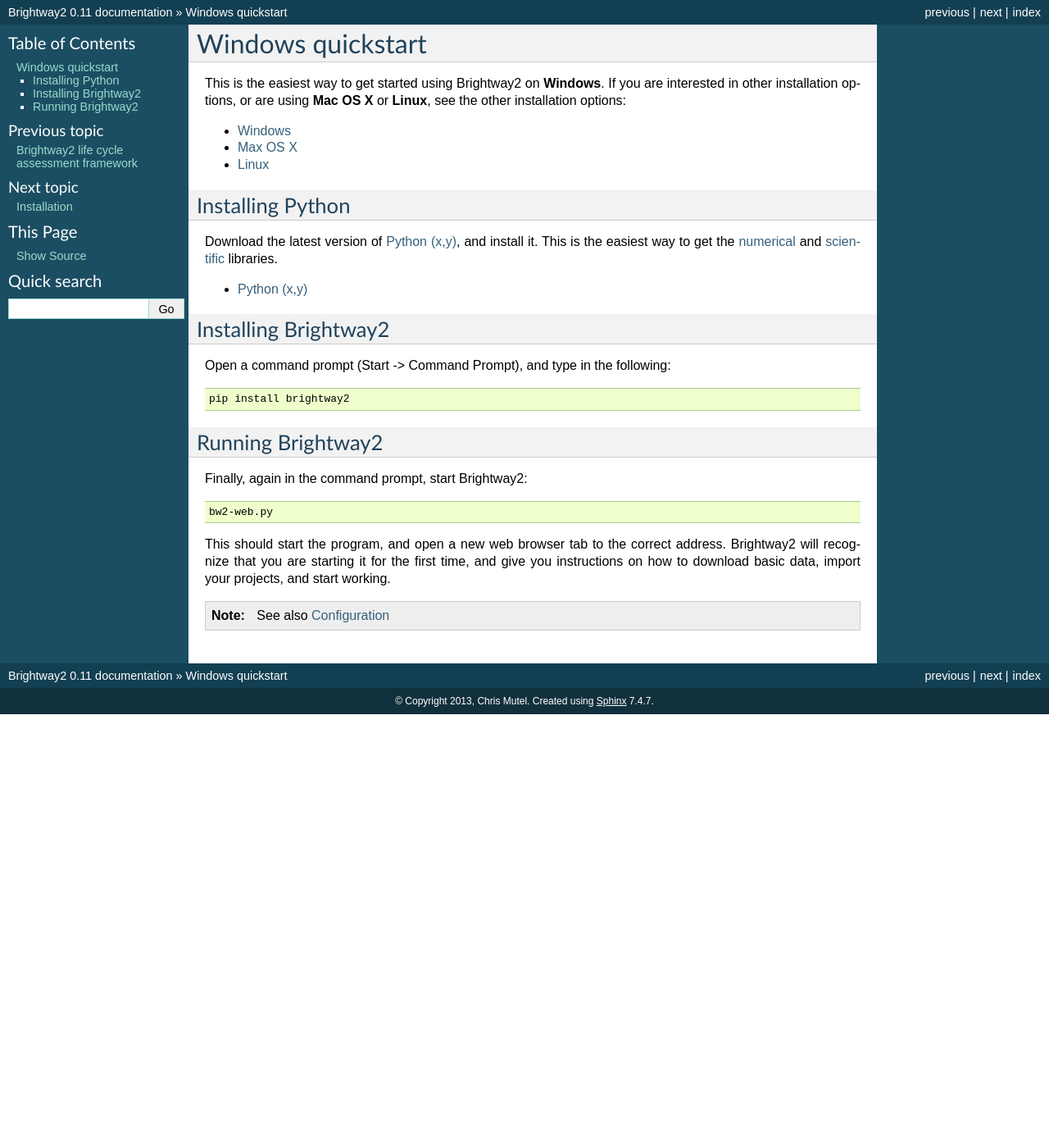
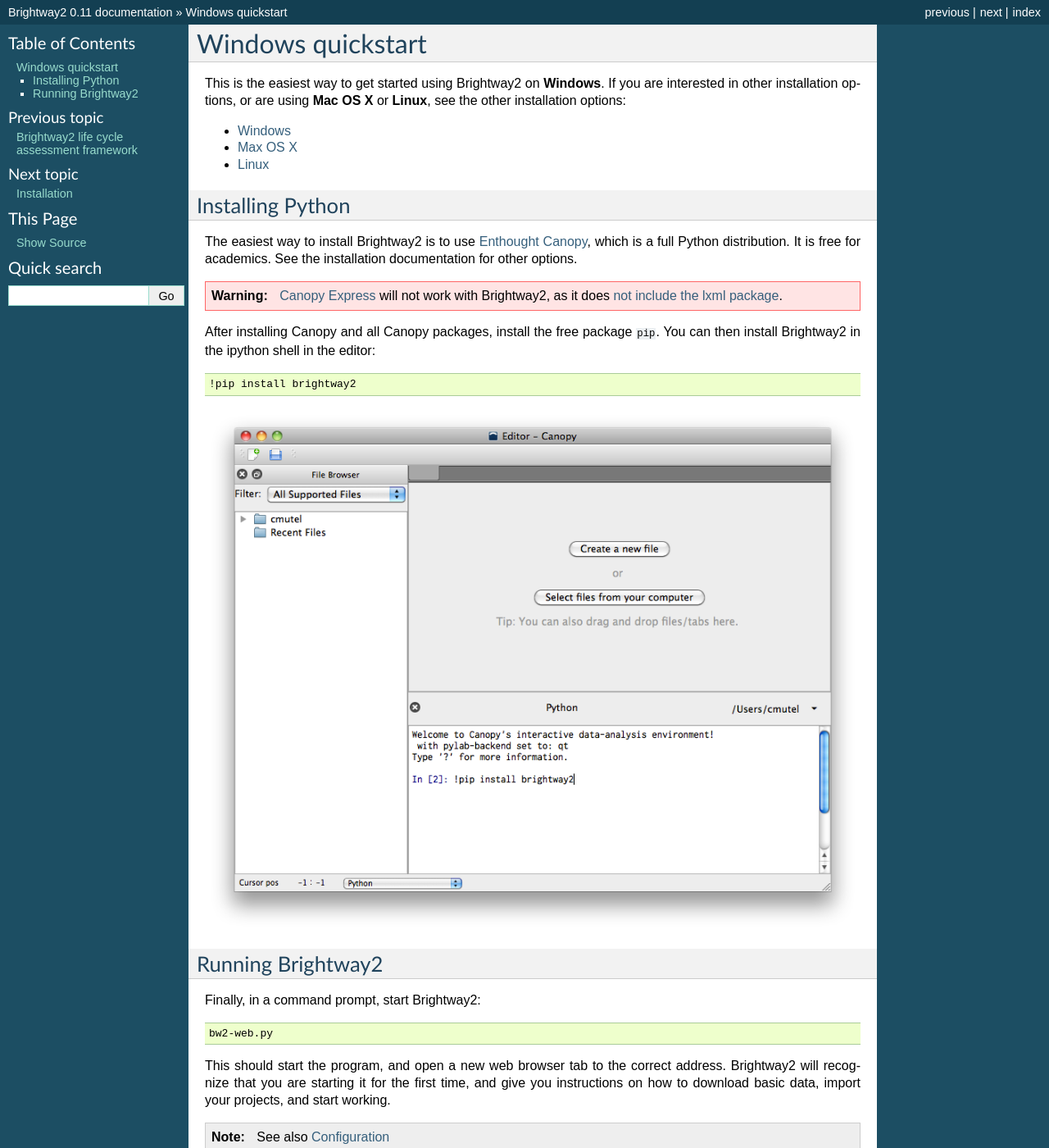
Before and after one commit to brightway-lca/brightway2, a Sphinx documentation site: the page built from docs/quickstart.rst, in a window 1280 px wide and 1400 px high. Shown: the whole window at 82% size. Built offline with Sphinx 7.4.7, drawn with Linux system fonts in a browser that asks for light colours.

Commit message:
Make enthought the default install candidate

```diff
--- a/docs/quickstart.rst
+++ b/docs/quickstart.rst
@@ -10,23 +10,23 @@
 Installing Python
 -----------------
 
-Download the latest version of `Python (x,y) <https://code.google.com/p/pythonxy/wiki/Downloads>`_, and install it. This is the easiest way to get the `numerical <http://numpy.scipy.org/>`_ and `scientific <http://scipy.org/>`_ libraries.
+The easiest way to install Brightway2 is to use `Enthought Canopy <https://www.enthought.com/products/canopy/>`_, which is a full Python distribution. It is free for academics. See the installation documentation for other options.
 
-* `Python (x,y) <https://code.google.com/p/pythonxy/wiki/Downloads>`_
+.. warning:: `Canopy Express <https://www.enthought.com/canopy-express/>`_ will not work with Brightway2, as it does `not include the lxml package <https://enthought.com/products/canopy/package-index/>`_.
 
-Installing Brightway2
----------------------
-
-Open a command prompt (Start -> Command Prompt), and type in the following:
+After installing Canopy and all Canopy packages, install the free package ``pip``. You can then install Brightway2 in the ipython shell in the editor:
 
 .. code-block:: bash
 
-    pip install brightway2
+    !pip install brightway2
+
+.. image:: images/canopy-console-ipython.png
+    :align: center
 
 Running Brightway2
 ------------------
 
-Finally, again in the command prompt, start Brightway2:
+Finally, in a command prompt, start Brightway2:
 
 .. code-block:: bash
 
```
Also changed, not shown: docs/installation.rst (+16 -16 lines).
